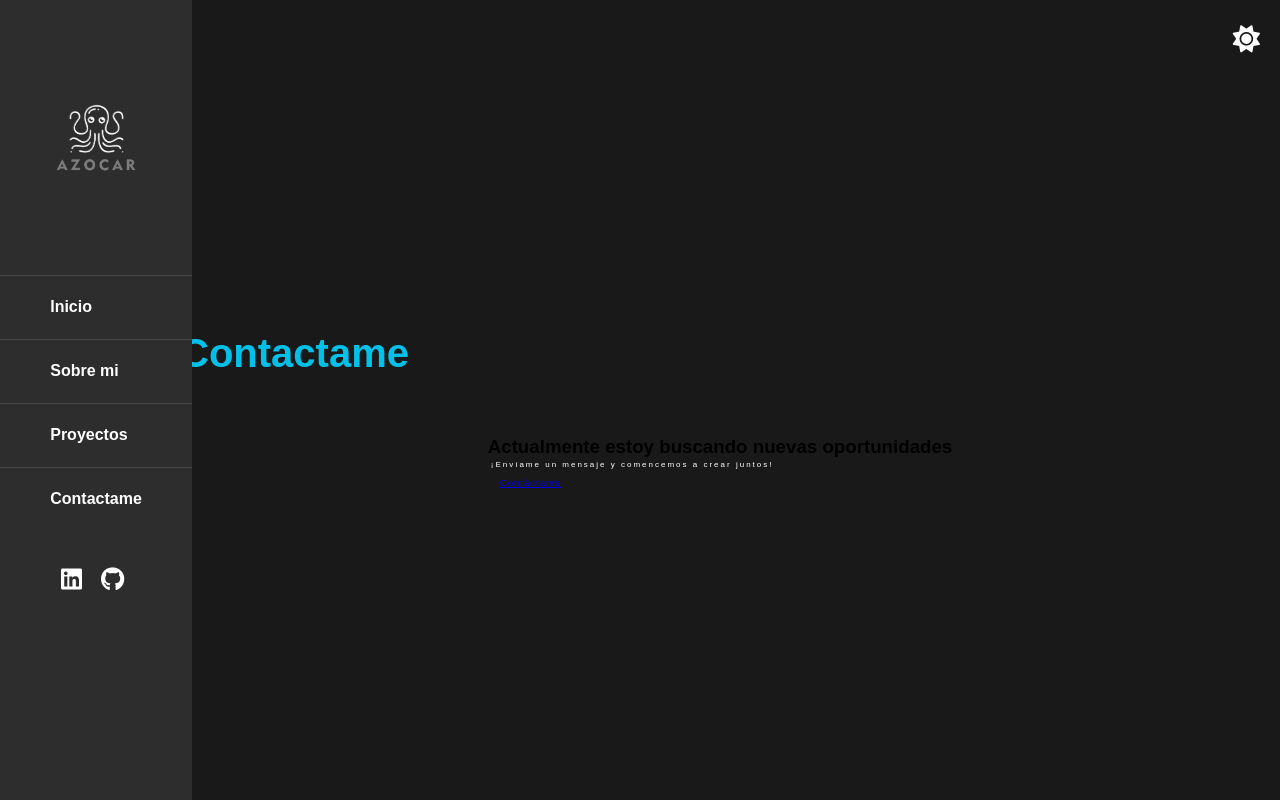
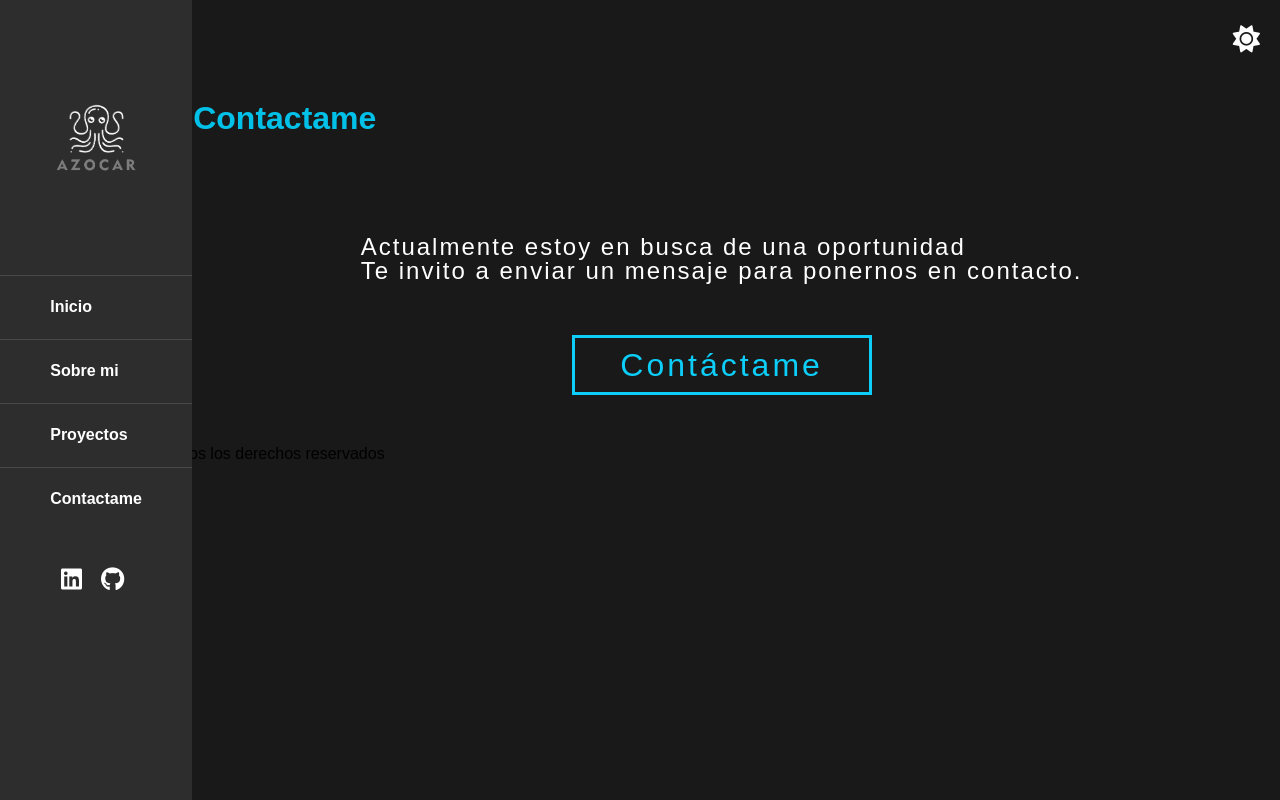
Before and after one commit to EstefaniAzocar/portafolio, a React (Create React App) app: page /contactame in a window 1280 px wide. Built offline with nearby package versions, Linux system fonts and the light colour scheme.

Commit message:
modificando seccion contactame

```diff
--- a/src/view/contactame/contactame.css
+++ b/src/view/contactame/contactame.css
@@ -1,121 +1,92 @@
-/* .sectionContactame{
-    min-height: 100vh;
-    display: flex;
-    align-items: center;
-    padding-left: 1.5rem;
-    flex-direction: column;
-    gap: 30px;
-} */
+.sectionContactame{
+  display: flex;
+  display: flex;
+  justify-content: space-between;
+  flex-direction: column;
+  padding-left: 10.2rem;
+  margin-top: 70px;
+  gap: 50px;
+}
 
-/* .textoContactame h1{
-    font-size: 3.2rem;
-    line-height: 50px;
-    letter-spacing: -3px;
-    color: var(--colorText);
-} */
+.titleContactame {
+  display: flex;
+  justify-content: left;
+  font-size: 2rem;
+  padding: 30px;
+/* color: var(--colorIcon); */
+  color: rgba(0, 212, 255, 0.9);
+}
 
-/** Formulario **/
-/* En el archivo contactame.css */
-
-/* En el archivo contactame.css */
-
-.sectionContactame {
-    /* background-color: #f5f5f5; */
-    width: 100%;
-    height: 100vh;
-    display: flex;
-    justify-content: center;
-    flex-direction: column;
-    padding-left: 10rem;
-  }
-
-  .title{
-    display: flex;
-    justify-content: left;
-    /* margin-top: 60px; */
-    padding: 20px;
-    font-size: 2.5rem;
-    /* color: var(--colorIcon); */
-    color: rgba(0, 212, 255, 0.9);
+.contactame {
+  display: flex;
+  justify-content: center;
+  align-items: center;
+  flex-direction: column;
 
 }
-/* .title:hover{
-    transform: scale(1.005);
-    color: rgba(255, 255, 255, 0.9);
-    transition: all .3s ease;
-} */
 
-  .contacto {
-    margin-top: 40px;
-  }
+.textContactame {
+  justify-content: center;
+  font-size: 1.5rem;
+  margin-bottom: 2rem;
+  padding-top: 15px;
+}
 
-  .formulario {
-    display: flex;
-    justify-content: center;
-    flex-direction: column;
-    max-width: 500px;
-    margin: 0 auto;
-    padding: 20px;
-    border: 1px solid #ddd;
-    border-radius: 5px;
-    background-color: #fff;
-    box-shadow: 0px 0px 10px rgba(0, 0, 0, 0.1);
-  }
+.btnContactame{
+  text-decoration: none;
+  width: 100%;
+  max-width: 300px;
+  height: 60px;
+  display: block;
+  line-height: 40px;
+  letter-spacing: 3px;
+  position: relative;
+  text-align: center;
+  color: #0DCEF9;
+  margin-top: 20px;
+}
+.btnContactame div{
+  position: relative;
+  width: 100%;
+  height: 100%;
+  overflow: hidden;
+  transition:  all .3s ease-in-out;
+  z-index: -1;
+}
+.btnContactame span.bg{
+  position: absolute;
+  width: 0%;
+  height: 100%;
+  left: -5px;
+  top: 0;
+  transition: all .3s ease-in-out;
+  background-color: #0DCEF9;
+  transform: skewX(-19deg);
 
-  .campo {
-    margin-bottom: 20px;
-  }
+}
+.btnContactame:hover span.bg{
+  width: 110%;
+}
 
-  .campo__label {
-    display: block;
-    margin-bottom: 8px;
-    color: #333;
-    font-weight: bold;
-  }
+.btnContactame span.base{
+  width: 100%;
+  height: 100%;
+  position: absolute;
+  left: 0;
+  border: 3px solid #0DCEF9;
+  box-sizing: border-box;
 
-  .campo__field {
-    width: 100%;
-    padding: 10px;
-    box-sizing: border-box;
-    border: 1px solid #ddd;
-    border-radius: 3px;
-    font-size: 14px;
-  }
+}
+.btnContactame span.text{
+  position: absolute;
+  padding-top: 10px;
+  font-size: 2rem;
+  width: 100%;
+  height: 100%;
+  top: 0;
+  left: 0;
 
-  .campo__field--textarea {
-    height: 100px;
-    resize: none; /* Evitar que el textarea sea redimensionable */
-  }
-
-  .boton-contacto {
-    background-color: #007bff;
-    color: #fff;
-    padding: 10px 20px;
-    border: none;
-    border-radius: 3px;
-    cursor: pointer;
-    font-size: 16px;
-  }
-
-  .boton-contacto:hover {
-    background-color: #0056b3;
-  }
-
-  /* Estilos responsivos */
-  @media screen and (min-width: 950px) {
-    .sectionContactame{
-      width: 100%;
-        /* padding-left: 12rem; */
-        flex-direction: column;
-        justify-content:center;
-        min-height: 100vh;
-        display: flex;
-        margin: 0 auto;
-        z-index: -1;
-    }
-    .textoContactame{
-      display: flex;
-      justify-content: center;
-      align-items: center;
-    }
 }
+.btnContactame:hover span.text{
+  color: #1d1d1d;
+}
--- a/src/view/contactame/contactame.js
+++ b/src/view/contactame/contactame.js
@@ -5,19 +5,21 @@ const Contactame = () => {
   return (
     <>
       <div id="sectionContactame" className="sectionContactame">
-        <h1 className="title">Contactame</h1>
-        <div className="textoContactame">
-          <section className="contacto" id="contacto">
-            <h3 className="subTitle" >Actualmente estoy buscando nuevas oportunidades</h3>
-            <p className="text" >¡Envíame un mensaje y comencemos a crear juntos!</p>
-            <a
-              href="mailto:estefanyazocar3@gmail.com"
-              className="btn"
-            >
-              Contáctame
-            </a>
-          </section>
-        </div>
+        <h1 className="titleContactame">Contactame</h1>
+        <section className="contactame" id="contactame">
+          <p className="textContactame" >Actualmente estoy en busca de una oportunidad
+          <br></br> Te invito a enviar un mensaje para ponernos en contacto. </p>
+
+          <a href="mailto:estefanyazocar3@gmail.com" className="btnContactame">
+                    <div>
+                        <span class="bg"></span>
+                        <span class="base"></span>
+                        <span class="text">Contáctame</span>
+                    </div>
+          </a>
+
+        </section>
+        <footer>Todos los derechos reservados</footer>
       </div>
     </>
   );
--- a/src/view/sobreMi/sobreMi.css
+++ b/src/view/sobreMi/sobreMi.css
@@ -10,10 +10,6 @@
     justify-content: space-evenly;
     flex-direction: column;
     margin-top: 70px;
-
-
-
-
 }
 
 .titleSobreMi{
```
